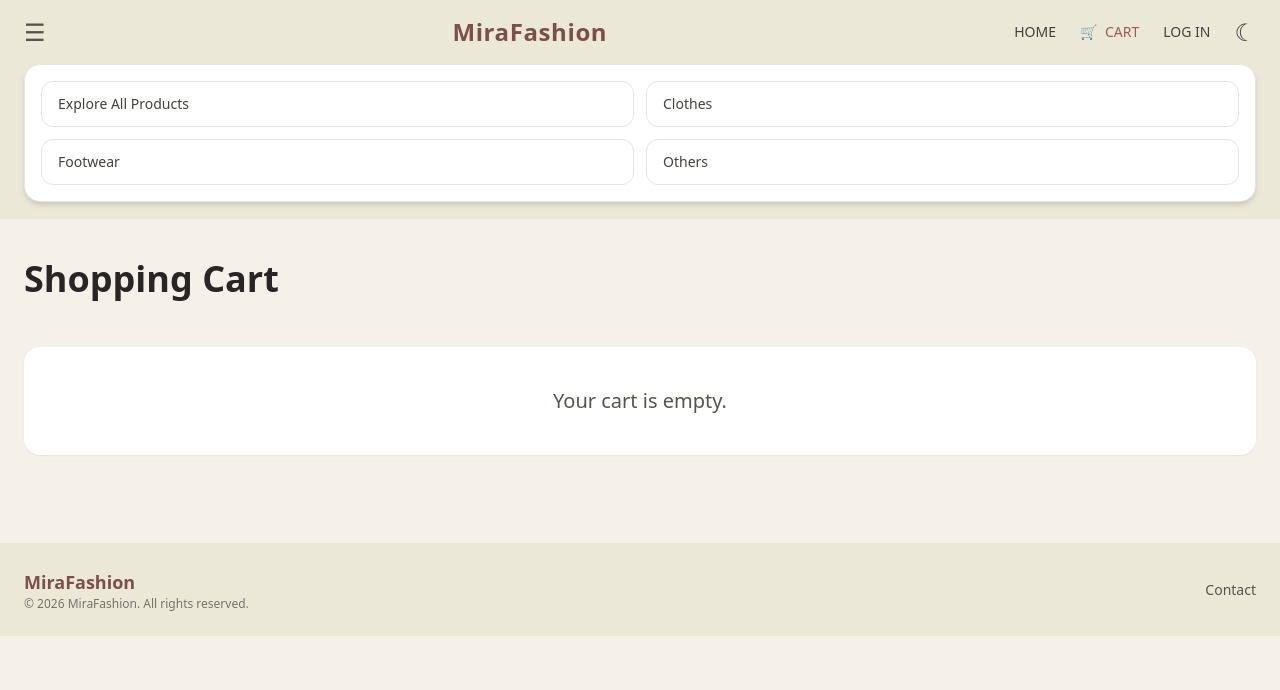
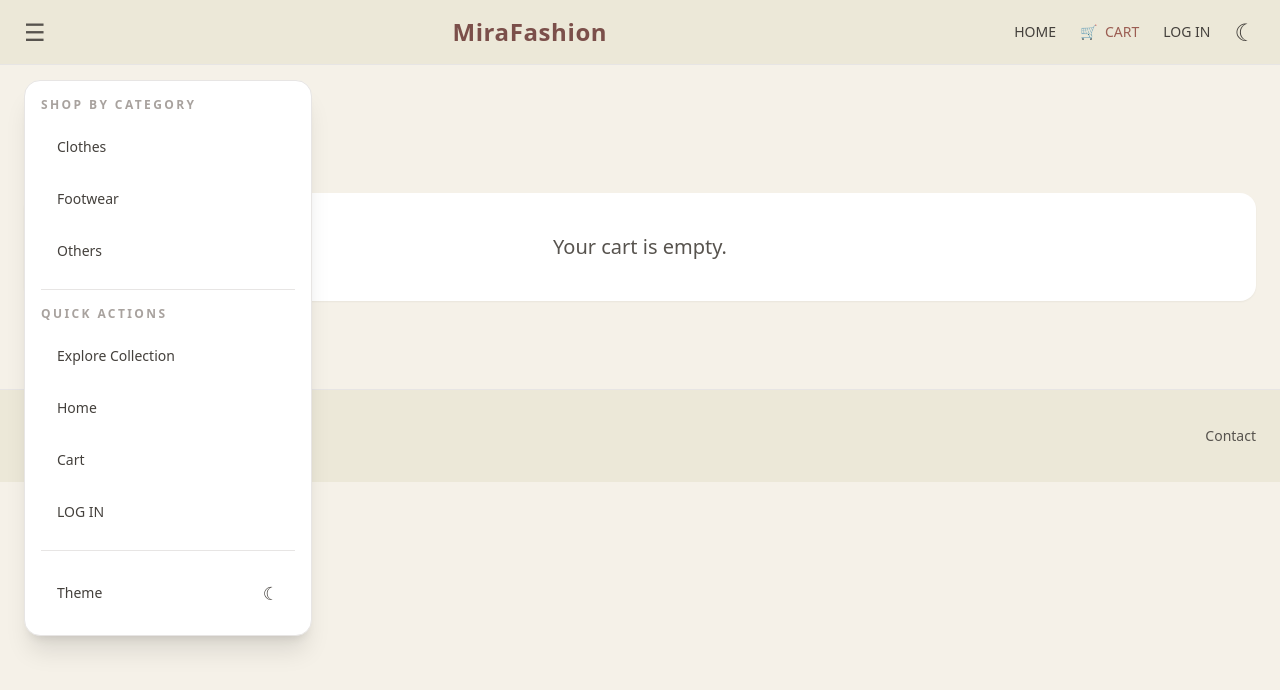
Before and after one commit to Nipuni-Liyange/my-spa-app, a Vue app: page /cart in a window 1280 px wide. Both pictures are taken after a click on the button "Open menu". Shown: the top 690 px of the page. Built offline with nearby package versions, Linux system fonts and the light colour scheme.

Commit message:
Redesign header menu with categories quick actions and theme toggle

```diff
--- a/src/components/layout/AppHeader.vue
+++ b/src/components/layout/AppHeader.vue
@@ -1,5 +1,9 @@
 <script setup lang="ts">
-defineProps<{
+import { computed } from 'vue'
+import { useAuthStore } from '../../stores/auth'
+import { useRouter } from 'vue-router'
+
+const props = defineProps<{
   searchTerm?: string
   darkMode: boolean
   menuOpen: boolean
@@ -14,6 +18,39 @@ const emit = defineEmits<{
   (e: 'select-menu-category', category: string): void
   (e: 'show-all-products'): void
 }>()
+
+const authStore = useAuthStore()
+const router = useRouter()
+
+const authLabel = computed(() => (authStore.isLoggedIn ? 'LOG OUT' : 'LOG IN'))
+
+function handleAuthClick() {
+  if (authStore.isLoggedIn) {
+    authStore.logout()
+    router.push('/')
+  } else {
+    router.push('/login')
+  }
+  emit('toggle-menu')
+}
+
+function handleMenuCategory(category: string) {
+  emit('select-menu-category', category)
+}
+
+function handleShowAll() {
+  emit('show-all-products')
+}
+
+function goToCart() {
+  router.push('/cart')
+  emit('toggle-menu')
+}
+
+function goToHome() {
+  router.push('/')
+  emit('toggle-menu')
+}
 </script>
 
 <template>
@@ -22,10 +59,11 @@ const emit = defineEmits<{
   >
     <div class="mx-auto max-w-7xl px-6 py-4">
       <div class="flex items-center justify-between gap-4">
-        <div class="flex items-center gap-4">
+        <div class="relative flex items-center gap-4">
           <button
             class="text-2xl text-stone-600 transition hover:text-[#9b5d52] dark:text-stone-200"
             @click="emit('toggle-menu')"
+            aria-label="Open menu"
           >
             ☰
           </button>
@@ -38,6 +76,88 @@ const emit = defineEmits<{
             placeholder="Search products..."
             class="w-64 rounded-full border border-stone-300 bg-white px-5 py-3 text-sm text-stone-700 outline-none transition focus:border-[#9b7a5a] dark:border-stone-600 dark:bg-[#2d2824] dark:text-white"
           />
+
+          <div
+            v-if="menuOpen"
+            class="absolute left-0 top-16 z-50 w-72 rounded-2xl border border-stone-200 bg-white p-4 shadow-xl dark:border-stone-700 dark:bg-[#2d2824]"
+          >
+            <div class="space-y-4">
+              <div>
+                <p class="mb-3 text-xs font-semibold uppercase tracking-[0.2em] text-stone-400 dark:text-stone-500">
+                  Shop by Category
+                </p>
+
+                <div class="space-y-2">
+                  <button
+                    @click="handleMenuCategory('Clothes')"
+                    class="w-full rounded-xl px-4 py-3 text-left text-sm text-stone-700 transition hover:bg-[#f5f1e8] dark:text-white dark:hover:bg-[#3a332d]"
+                  >
+                    Clothes
+                  </button>
+
+                  <button
+                    @click="handleMenuCategory('Footwear')"
+                    class="w-full rounded-xl px-4 py-3 text-left text-sm text-stone-700 transition hover:bg-[#f5f1e8] dark:text-white dark:hover:bg-[#3a332d]"
+                  >
+                    Footwear
+                  </button>
+
+                  <button
+                    @click="handleMenuCategory('Others')"
+                    class="w-full rounded-xl px-4 py-3 text-left text-sm text-stone-700 transition hover:bg-[#f5f1e8] dark:text-white dark:hover:bg-[#3a332d]"
+                  >
+                    Others
+                  </button>
+                </div>
+              </div>
+
+              <div class="border-t border-stone-200 pt-4 dark:border-stone-700">
+                <p class="mb-3 text-xs font-semibold uppercase tracking-[0.2em] text-stone-400 dark:text-stone-500">
+                  Quick Actions
+                </p>
+
+                <div class="space-y-2">
+                  <button
+                    @click="handleShowAll"
+                    class="w-full rounded-xl px-4 py-3 text-left text-sm text-stone-700 transition hover:bg-[#f5f1e8] dark:text-white dark:hover:bg-[#3a332d]"
+                  >
+                    Explore Collection
+                  </button>
+
+                  <button
+                    @click="goToHome"
+                    class="w-full rounded-xl px-4 py-3 text-left text-sm text-stone-700 transition hover:bg-[#f5f1e8] dark:text-white dark:hover:bg-[#3a332d]"
+                  >
+                    Home
+                  </button>
+
+                  <button
+                    @click="goToCart"
+                    class="w-full rounded-xl px-4 py-3 text-left text-sm text-stone-700 transition hover:bg-[#f5f1e8] dark:text-white dark:hover:bg-[#3a332d]"
+                  >
+                    Cart
+                  </button>
+
+                  <button
+                    @click="handleAuthClick"
+                    class="w-full rounded-xl px-4 py-3 text-left text-sm text-stone-700 transition hover:bg-[#f5f1e8] dark:text-white dark:hover:bg-[#3a332d]"
+                  >
+                    {{ authLabel }}
+                  </button>
+                </div>
+              </div>
+
+              <div class="border-t border-stone-200 pt-4 dark:border-stone-700">
+                <button
+                  @click="emit('toggle-dark')"
+                  class="flex w-full items-center justify-between rounded-xl px-4 py-3 text-left text-sm text-stone-700 transition hover:bg-[#f5f1e8] dark:text-white dark:hover:bg-[#3a332d]"
+                >
+                  <span>Theme</span>
+                  <span class="text-lg">{{ darkMode ? '☀' : '☾' }}</span>
+                </button>
+              </div>
+            </div>
+          </div>
         </div>
 
         <h1 class="text-2xl font-semibold tracking-wide text-[#7b4f4a] dark:text-[#e0c9b2]">
@@ -61,7 +181,9 @@ const emit = defineEmits<{
             <span>CART</span>
           </a>
 
-          <a href="/login">LOG IN</a>
+          <button @click="handleAuthClick">
+            {{ authLabel }}
+          </button>
 
           <button
             @click="emit('toggle-dark')"
@@ -72,41 +194,6 @@ const emit = defineEmits<{
           </button>
         </nav>
       </div>
-
-      <div
-        v-if="menuOpen"
-        class="mt-4 rounded-2xl border border-stone-200 bg-white p-4 shadow-md dark:border-stone-700 dark:bg-[#2d2824]"
-      >
-        <div class="grid gap-3 sm:grid-cols-2">
-          <button
-            @click="emit('show-all-products')"
-            class="rounded-xl border border-stone-200 px-4 py-3 text-left text-sm text-stone-700 transition hover:bg-[#f5f1e8] dark:border-stone-600 dark:text-white dark:hover:bg-[#3a332d]"
-          >
-            Explore All Products
-          </button>
-
-          <button
-            @click="emit('select-menu-category', 'Clothes')"
-            class="rounded-xl border border-stone-200 px-4 py-3 text-left text-sm text-stone-700 transition hover:bg-[#f5f1e8] dark:border-stone-600 dark:text-white dark:hover:bg-[#3a332d]"
-          >
-            Clothes
-          </button>
-
-          <button
-            @click="emit('select-menu-category', 'Footwear')"
-            class="rounded-xl border border-stone-200 px-4 py-3 text-left text-sm text-stone-700 transition hover:bg-[#f5f1e8] dark:border-stone-600 dark:text-white dark:hover:bg-[#3a332d]"
-          >
-            Footwear
-          </button>
-
-          <button
-            @click="emit('select-menu-category', 'Others')"
-            class="rounded-xl border border-stone-200 px-4 py-3 text-left text-sm text-stone-700 transition hover:bg-[#f5f1e8] dark:border-stone-600 dark:text-white dark:hover:bg-[#3a332d]"
-          >
-            Others
-          </button>
-        </div>
-      </div>
     </div>
   </header>
 </template>
```
